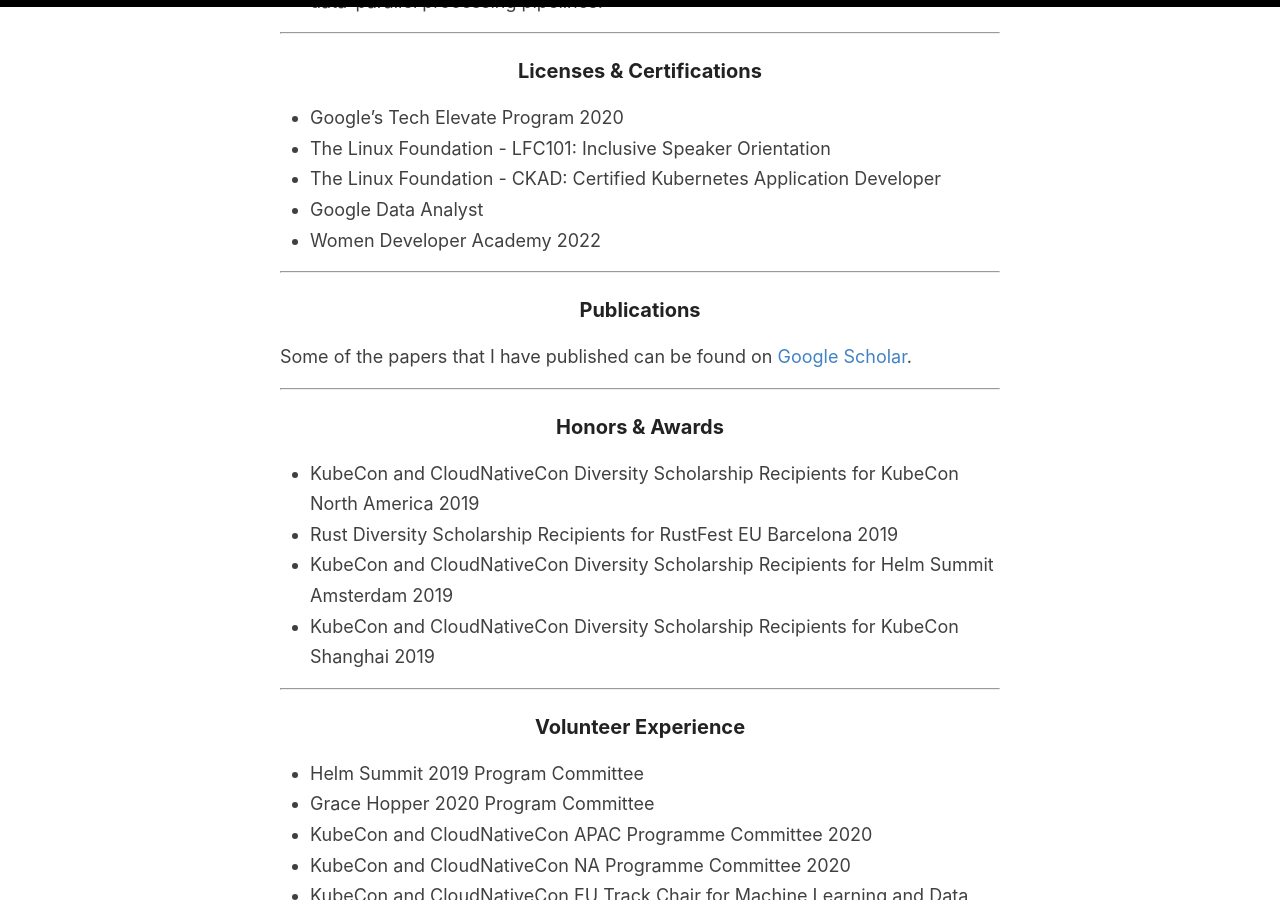
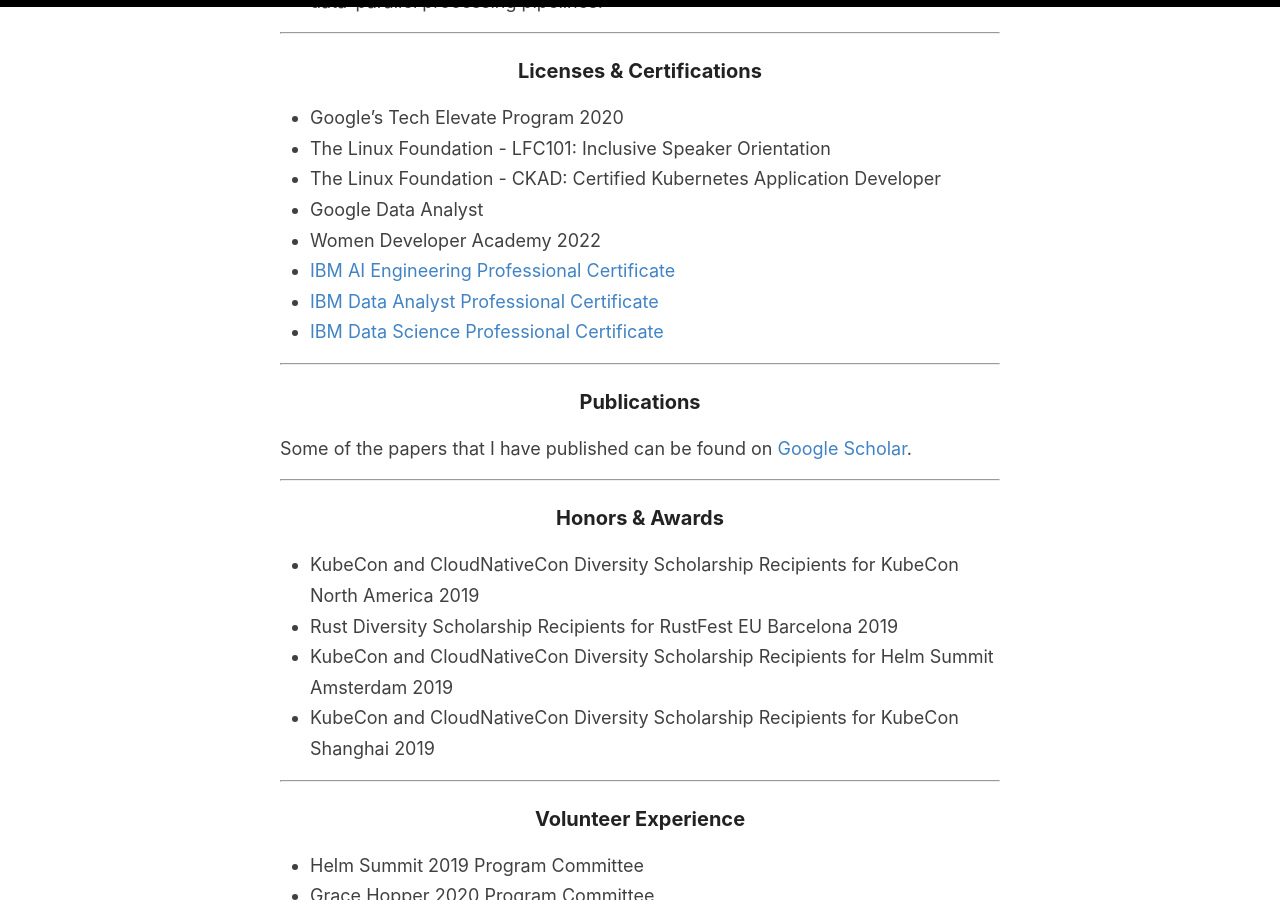
Before and after one commit to irvifa/irvifa.github.io, a Jekyll site: the page built from _pages/about.md, in a window 1280 px wide and 900 px high, scrolled down 626 px. Built offline with Jekyll 4.4.1, drawn with Linux system fonts in a browser that asks for light colours.

Commit message:
Update about.md

```diff
--- a/_pages/about.md
+++ b/_pages/about.md
@@ -26,6 +26,9 @@
 - The Linux Foundation - CKAD: Certified Kubernetes Application Developer
 - Google Data Analyst
 - Women Developer Academy 2022
+- [IBM AI Engineering Professional Certificate](https://coursera.org/verify/professional-cert/9W7T4SWFZ5NR)
+- [IBM Data Analyst Professional Certificate](https://www.coursera.org/account/accomplishments/professional-cert/LR7DY54NRVXV)
+- [IBM Data Science Professional Certificate](https://coursera.org/verify/professional-cert/T7H6S2Y6BX43)
 
 ---
 
```
